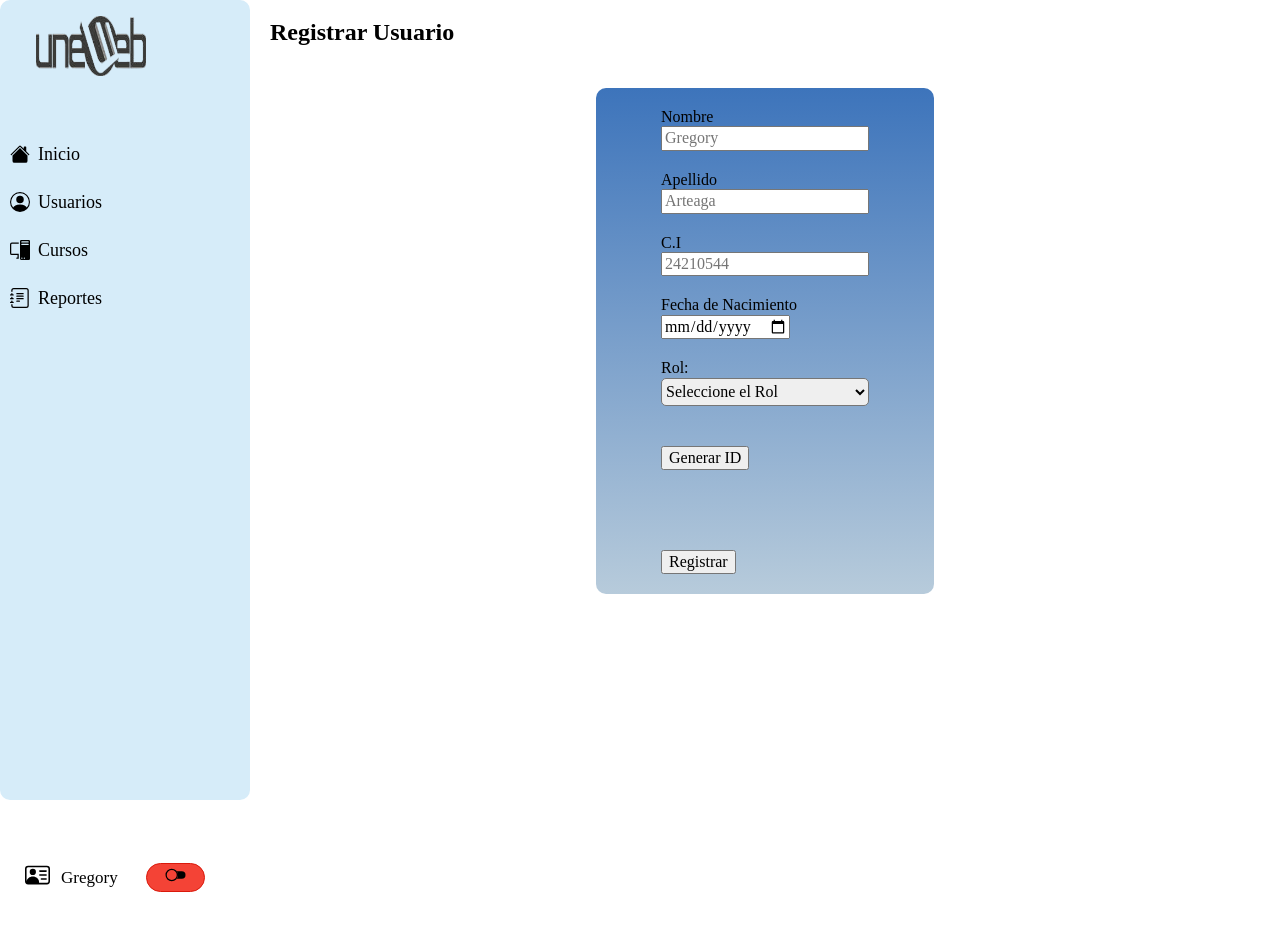
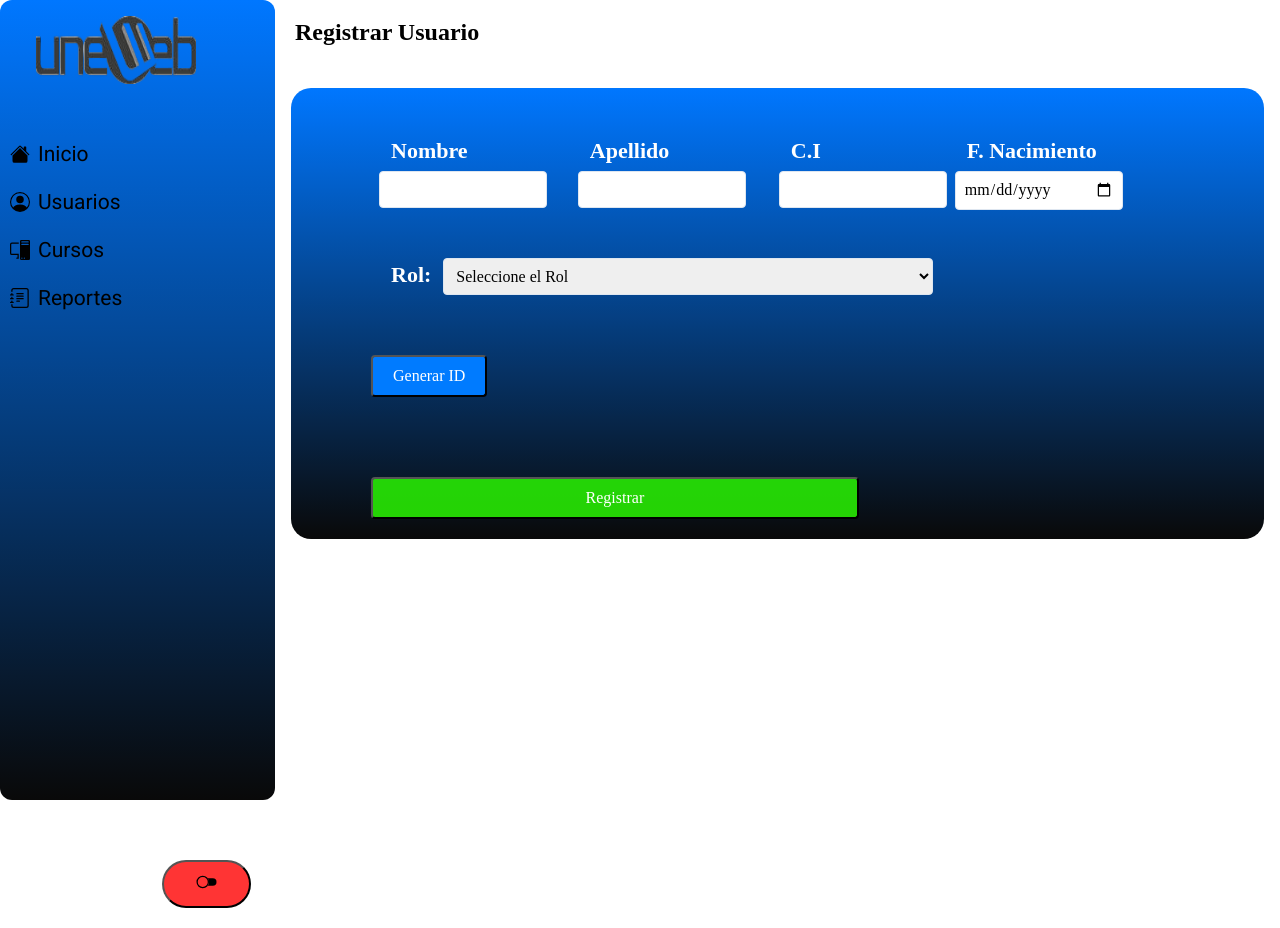
Before and after one commit to Gregoryaag/ProyectoFinal-Asistencias2, a PHP site: page /paginas/register-user.html in a window 1280 px wide. Before the commit the page ends 892 px from the top, so only its background shows below. Run offline with PHP 8.4, Linux system fonts and the light colour scheme; some libraries are stand-ins or nearby versions.

Commit message:
modified:   css/styles.css modified:   css/stylesindex.css new file:   img/galaxy.jpg deleted:    img/giphy.gif new file:   img/unewebb.jfif deleted:    img/usuario.png modified:   index.html modified:   js/script.js modified:   paginas/register-user.html modified:   css/stylesindex.css modified:   js/script.js modified:   paginas/register-user.html

```diff
--- a/css/stylesindex.css
+++ b/css/stylesindex.css
@@ -1,3 +1,7 @@
+@import url('https://fonts.googleapis.com/css2?family=Nunito+Sans:opsz@6..12&display=swap');
+@import url('https://fonts.googleapis.com/css2?family=Nunito+Sans:opsz@6..12&family=Roboto&display=swap');
+@import url("https://fonts.googleapis.com/css2?family=Poppins:wght@300;400;500&display=swap");
+
 /*:root {
     --app-bg: #101827;
   --lateral: rgba(21, 30, 47,1);
@@ -32,14 +36,15 @@
 }
 
 .lateral {
-    flex-basis: 250px;
-    max-width: 250px;
+  flex-basis: 275px;
+  max-width: 275px;
   flex-shrink: 0;
-    background-color: #D6ECF9;
+  background: linear-gradient(rgb(0, 119, 255), rgba(0, 0, 0, 0.966));
   display: flex;
   flex-direction: column;
-    border-radius: 10px;
+  border-radius: 12px;
 }
+
 .lateral-header {
   display: flex;
   align-items: center;
@@ -48,88 +53,90 @@
   margin-left: 20px;
   padding-bottom: 50px;
 }
+
 .lateral-list {
   list-style-type: none;
   padding: 0;
 }
+
 .lateral-list-item {
   position: relative;
   margin-bottom: 4px;
   overflow: hidden;
 }
 
-  ul{
+ul {
   list-style: none;
 }
+
 .drop-menu {
   display: none;
   padding-left: 20px;
 }
 
-  #usuarios-link:hover{
-    background-color: #5E97DE;
+#usuarios-link:hover {
+  background-color: #323850;
   color: white;
 }
 
-  .drop-menu li:hover{
-    background-color: #5E97DE;
+.drop-menu li:hover {
+  background-color: #323850;
   color: white;
 }
 
-  .drop-menu-cursos li:hover{
-    background-color: #5E97DE;
+.drop-menu-cursos li:hover {
+  background-color: #323850;
   color: white;
 }
 
-  #cursos-link:hover{
-    background-color: #5E97DE;
+#cursos-link:hover {
+  background-color: #323850;
   color: white;
 }
 
-  .drop-menu-cursos{
+.drop-menu-cursos {
   display: none;
   padding-left: 20px;
 }
 
-  #inicio:hover{
-    background-color: #5E97DE;
+#inicio:hover {
+  background-color: #323850;
   color: white;
 }
 
-  .drop-menu-reportes li:hover{
-    background-color: #5E97DE;
+.drop-menu-reportes li:hover {
+  background-color: #323850;
   color: white;
 }
 
-  #reportes-link:hover{
-    background-color: #5E97DE;
+#reportes-link:hover {
+  background-color: #323850;
   color: white;
 }
 
-  .drop-menu-reportes{
+.drop-menu-reportes {
   display: none;
   padding-left: 20px;
 }
 
 
-  .position-absolute{
+.position-absolute {
   position: absolute;
   top: 840px;
   padding-left: 5px;
 }
 
-.danger{
-    background-color: #f44336;
-    border: 1px solid #da190b;
+.danger {
+  background-color: #ff0000cb;
   border-radius: 50px;
 }
 
-.danger:hover{
-    background: #da190b;
-    color: white;
+.danger:hover {
+  background: #ff0000;
+  color: rgb(255, 255, 255);
 }
 
-li{
+li {
   border-radius: 8px;
 }
 
@@ -164,10 +171,12 @@ li{
   align-items: center;
   padding: 20px;
 }
+
 .cuenta-imagen {
   width: 35px;
   height: 35px;
 }
+
 .cuenta-nombre {
   font-size: 14px;
   margin: 0 8px;
@@ -178,6 +187,7 @@ li{
   padding-right: 20px;
   margin-left: 1px;
 }
+
 .cuenta-mas {
   padding: 0;
   border: none;
@@ -186,17 +196,17 @@ li{
   cursor: pointer;
 }
 
-  .icono{
+.icono {
   width: 120px;
   height: 50px;
 }
 
-  #logo{
-  width: 110px;
-  height: 60px;
+#logo {
+  width: 160px;
+  height: 68px;
 }
 
-  .container-barra{
+.container-barra {
   padding: 16px;
   background-color: var(--app-bg);
   height: 100%;
@@ -206,15 +216,18 @@ li{
   flex-direction: column;
 }
 
-  .block{
+.block {
   display: block;
 }
+
 .container-header {
   display: flex;
   align-items: center;
   justify-content: space-between;
   padding: 0 4px;
+  padding-bottom: 40px;
 }
+
 .header-text {
   color: var(--app-content-main-color);
   font-size: 24px;
@@ -232,8 +245,10 @@ li{
   border-radius: 5px;
   box-shadow: 0px 2px 4px rgba(0, 0, 0, 0.2);
   z-index: 1;
-    right: -350px; /* Ajusta la distancia desde la derecha */
-    top: 0; /* Ajusta la distancia desde la parte superior */
+  right: -350px;
+  /* Ajusta la distancia desde la derecha */
+  top: 0;
+  /* Ajusta la distancia desde la parte superior */
 }
 
 /* Estilo para el botón */
@@ -246,43 +261,138 @@ li{
   display: block;
 }
 
-.nombre-sesion{
-    font-size: 17px;
+.nombre-sesion {
+  font-size: 20px;
+  color: white;
 }
 
-span{
-    font-size: 18px;
+.lateral span {
+  font-size: 21px;
+  font-family: 'Roboto', sans-serif;
 }
 
 /* Inicio Formulario de Registro de Usuarios */
 
-.container-formulario{
+.container-formulario {
+  overflow-y: scroll;
   display: flex;
   justify-content: center;
-    padding-top: 40px;
 }
 
-  .container-formulario-registro{
-    background: linear-gradient(rgb(61, 116, 187), rgb(183, 203, 219));
-    border-radius: 10px;
-  }
+.container-formulario-registro {
+  padding-top: 10px;
+  background: linear-gradient(rgb(0, 119, 255), rgba(0, 0, 0, 0.966));
+  border-radius: 20px;
 
-
-  .block{
-    margin-bottom: 20px;
 }
 
 .formulario-registro{
-    padding: 20px 65px 20px 65px;
+  padding: 20px 80px 20px 80px;
+}
+
+.block-boton {
+  margin-top: 40px;
+  margin-bottom: 80px;
+}
+
+.block{
+  padding-top: 20px;
+}
+
+/* Estilo para las etiquetas */
+.label-form {
+  font-size: 16px;
+  font-weight: bold;
+  color: white; /* Color del texto de la etiqueta */
+  margin-bottom: 6px;
+  transition: color 0.3s ease-in-out; /* Transición de color al pasar el mouse */
+}
+
+.text-form{
+  font-family: 'Nunito';
+  font-size: 22px;
+  padding-left: 20px;
+}
+
+.label-form:hover {
+  color: rgb(3, 42, 73); /* Cambia el color del texto al pasar el mouse */
+}
+
+/* Estilo para los inputs */
+.block-style {
+  width: 150px;
+  margin-top: 8px;
+  margin-left: 8px;
+  padding: 8px;
+  margin-bottom: 20px;
+  border: 1px solid #dee6f0; /* Borde del input */
+  border-radius: 4px; /* Bordes redondeados */
+  font-size: 16px;
+  outline: none;
+}
+
+.block-style:hover{
+  background-color: #c4d8ec;
+}
+
+.salon{
+  width: 30px;
+  margin-top: 8px;
+  margin-left: 8px;
+  padding: 8px;
+  margin-bottom: 20px;
+  border: 1px solid #dee6f0; /* Borde del input */
+  border-radius: 4px; /* Bordes redondeados */
+  font-size: 16px;
+  outline: none;
+}
+
+#salon-container{
+  padding-top: 20px;
+}
+
+/* Estilo para el botón */
+button {
+  background-color: #007bff; /* Color de fondo del botón */
+  color: #fff; /* Color del texto del botón */
+  padding: 10px 20px;
+  border-radius: 4px;
+  font-size: 16px;
+  cursor: pointer;
+  transition: background-color 0.3s ease-in-out; /* Transición de color de fondo al pasar el mouse */
+}
+
+button:hover {
+  background-color: #5a658f; /* Cambia el color de fondo del botón al pasar el mouse */
+}
+
+.block:hover{
+  border: 1px;
+}
+
+.form-select:hover{
+  background-color: #abc7e0;
 }
 
 .form-select{
-    width: 100%;
-    height: 28px;
-    border-radius: 5px;
+  width: 490px;
 }
 
-  .block-boton{
-    margin-top: 40px;
-    margin-bottom: 80px;
+.registrar-user{
+  width: 60%;
+  background: #2bff00d0;
 }
+
+.registrar-user:hover{
+  background-color: #2bff00;
+}
+
+.flex{
+  display: flex;
+  justify-content: start;
+}
+
+.column{
+  padding-top: 20px;
+  align-items: start;
+}
--- a/index.html
+++ b/index.html
@@ -164,7 +164,7 @@
             <div class="position-absolute">
                 <div class="cuenta-info">
                     <div class="cuenta-imagen">
-                        <svg xmlns="http://www.w3.org/2000/svg" width="25" height="30" fill="currentColor"
+                        <svg xmlns="http://www.w3.org/2000/svg" width="25" height="30" fill="white"
                             class="bi bi-person-vcard" viewBox="0 0 16 16">
                             <path
                                 d="M5 8a2 2 0 1 0 0-4 2 2 0 0 0 0 4Zm4-2.5a.5.5 0 0 1 .5-.5h4a.5.5 0 0 1 0 1h-4a.5.5 0 0 1-.5-.5ZM9 8a.5.5 0 0 1 .5-.5h4a.5.5 0 0 1 0 1h-4A.5.5 0 0 1 9 8Zm1 2.5a.5.5 0 0 1 .5-.5h3a.5.5 0 0 1 0 1h-3a.5.5 0 0 1-.5-.5Z" />
--- a/js/script.js
+++ b/js/script.js
@@ -98,18 +98,18 @@ document.addEventListener("DOMContentLoaded", function () {
 
     // Muestra el grupo de campos adicionales correspondiente al rol seleccionado
     if (selectedRol === "estudiante") {
+      categoriaContainer.style.display = "block";
       cursoContainer.style.display = "block";
       turnoContainer.style.display = "block";
       profesorContainer.style.display = "block";
       salonContainer.style.display = "block";
 
     } else if (selectedRol === "profesor") {
+      categoriaContainer.style.display = "block";
       cursoContainer.style.display = "block";
       cursoContainerAdd.style.display = "block";
 
     } else if (selectedRol === "administrador") {
-      categoriaContainer.style.display = "block";
-      cursoContainer.style.display = "block";
     }
   }
 
--- a/paginas/register-user.html
+++ b/paginas/register-user.html
@@ -167,7 +167,7 @@
             <div class="position-absolute">
                 <div class="cuenta-info">
                     <div class="cuenta-imagen">
-                        <svg xmlns="http://www.w3.org/2000/svg" width="25" height="30" fill="currentColor"
+                        <svg xmlns="http://www.w3.org/2000/svg" width="25" height="30" fill="white"
                             class="bi bi-person-vcard" viewBox="0 0 16 16">
                             <path
                                 d="M5 8a2 2 0 1 0 0-4 2 2 0 0 0 0 4Zm4-2.5a.5.5 0 0 1 .5-.5h4a.5.5 0 0 1 0 1h-4a.5.5 0 0 1-.5-.5ZM9 8a.5.5 0 0 1 .5-.5h4a.5.5 0 0 1 0 1h-4A.5.5 0 0 1 9 8Zm1 2.5a.5.5 0 0 1 .5-.5h3a.5.5 0 0 1 0 1h-3a.5.5 0 0 1-.5-.5Z" />
@@ -196,19 +196,32 @@
             <div class="container-formulario">
                 <div class="container-formulario-registro">
                     <form action="#" class="formulario-registro">
-                        <label for="nombre">Nombre</label>
-                        <input class="block" type="text" name="nombre" placeholder="Gregory">
-                        <label for="apellido">Apellido</label>
-                        <input class="block" type="text" name="apellido" placeholder="Arteaga">
-                        <label for="nombre">C.I</label>
-                        <input class="block" type="number" name="cedula" placeholder="24210544">
-                        <label for="fechaNacimiento">Fecha de Nacimiento</label>
-                        <input class="block" type="date" id="fechaNacimiento" name="fechaNacimiento"
-                            placeholder="dd/mm/aaaa">
+                        <div class="flex">
 
-                        <div class="block">
-                            <label for="rol">Rol:</label>
-                            <select class="form-select" id="rol" name="rol">
+                            <div class="column">
+                                <label for="nombre" class="label-form"><span class="text-form">Nombre</span></label>
+                                <input class="block-style" type="text" name="nombre" required>
+                            </div>
+
+                            <div class="column">
+                                <label for="apellido" class="label-form"><span class="text-form">Apellido</span></label>
+                                <input class="block-style" type="text" name="apellido" required>
+                            </div>
+                            <div class="column">
+                                <label for="cedula" class="label-form"><span class="text-form">C.I</span></label>
+                                <input class="block-style" type="text" name="cedula" required>
+                            </div>
+                            <div class="column">
+                                <label for="fechaNacimiento" class="label-form"><span class="text-form">F.
+                                        Nacimiento</span></label>
+                                <input class="block-style" type="date" id="fechaNacimiento" name="fechaNacimiento">
+                            </div>
+
+                        </div>
+
+                        <div class="column">
+                            <label for="rol" class="label-form"><span class="text-form">Rol:</span></label>
+                            <select class="block-style form-select" id="rol" name="rol">
                                 <option selected>Seleccione el Rol</option>
                                 <option value="estudiante">Estudiante</option>
                                 <option value="profesor">Profesor</option>
@@ -217,7 +230,8 @@
                         </div>
 
                         <div class="block" id="categoria-container">
-                            <label for="categoria">Categoria:</label>
+                            <label for="categoria" class="label-form"><span class="text-form">Categoria:</span></label>
+                            <div class="select-mov">
                                 <select class="form-select" id="categoria-estudiante" name="categoria">
                                     <option selected>Seleccione una Categoria</option>
                                     <option value="programacion">Programacion</option>
@@ -225,9 +239,11 @@
                                     <option value="ofimatica">Offimatica</option>
                                 </select>
                             </div>
+                        </div>
 
                         <div class="block" id="curso-container">
-                            <label for="cursos">Curso:</label>
+                            <label for="cursos" class="label-form"><span class="text-form">Curso:</span></label>
+                            <div class="select-mov">
                                 <select class="form-select" id="curso-estudiante" name="curso">
                                     <option selected>Seleccione un Curso</option>
                                     <option value="php">PHP</option>
@@ -235,9 +251,12 @@
                                     <option value="python">Python</option>
                                 </select>
                             </div>
+                        </div>
 
                         <div class="block" id="curso-container-add">
-                            <label  for="curso-add">Agregar otro curso</label>
+                            <label for="curso-add" class="label-form"><span class="text-form">Agregar otro
+                                    Curso:</span></label>
+                            <div class="select-mov">
                                 <select class="form-select" id="curso-estudiante-add" name="curso-add">
                                     <option selected>Seleccione un Curso</option>
                                     <option value="php">PHP</option>
@@ -245,9 +264,11 @@
                                     <option value="python">Python</option>
                                 </select>
                             </div>
+                        </div>
 
                         <div class="block" id="turno-container">
-                            <label for="turno">Turno:</label>
+                            <label for="turno" class="label-form"><span class="text-form">Turno:</span></label>
+                            <div class="select-mov">
                                 <select class="form-select" id="turno" name="turno">
                                     <option selected>Seleccione un Turno</option>
                                     <option value="manana">Mañana</option>
@@ -255,9 +276,12 @@
                                     <option value="sabatino">Sabatino</option>
                                 </select>
                             </div>
+                        </div>
 
                         <div class="block" id="profesor-container">
-                            <label for="profesorAsignado">Profesor:</label>
+                            <label for="profesorAsignado" class="label-form"><span
+                                    class="text-form">Profesor:</span></label>
+                            <div class="select-mov">
                                 <select class="form-select" id="profesorAsignado" name="profesorAsignado">
                                     <option selected>Seleccione un Profesor</option>
                                     <option value="jose-rivas">Jose Rivas</option>
@@ -265,9 +289,11 @@
                                     <option value="gregory-arteaga">Gregory Arteaga</option>
                                 </select>
                             </div>
-                        <div class="block" id="salon-container">
-                            <label id="salonAsignado" for="salon">Salon</label>
-                            <input class="block" type="number" name="salon" placeholder="2">
+                        </div>
+                        <div id="salon-container">
+                            <label for="salon" class="label-form" id="salonAsignado"><span
+                                    class="text-form">Salon:</span></label>
+                            <input class="salon" type="text" name="salon" placeholder="2">
                         </div>
 
                         <div class="block-boton">
@@ -275,7 +301,7 @@
                         </div>
 
                         <div class="formulario-registrar">
-                            <button>Registrar</button>
+                            <button class="registrar-user"><span>Registrar</span></button>
                         </div>
                     </form>
                 </div>
```
Also changed, not shown: css/styles.css (+45 -47 lines), img/galaxy.jpg (added), img/giphy.gif (deleted), img/unewebb.jfif (added), img/usuario.png (deleted). Lines whose indentation alone changed are shown as unchanged.
